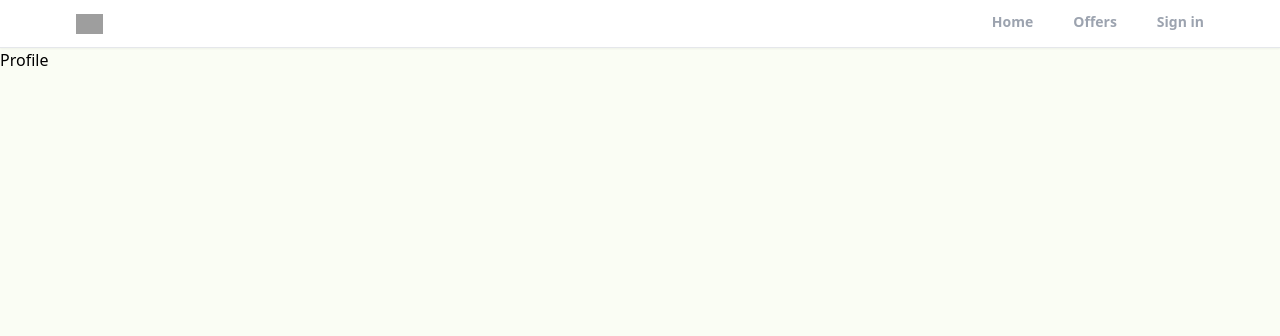
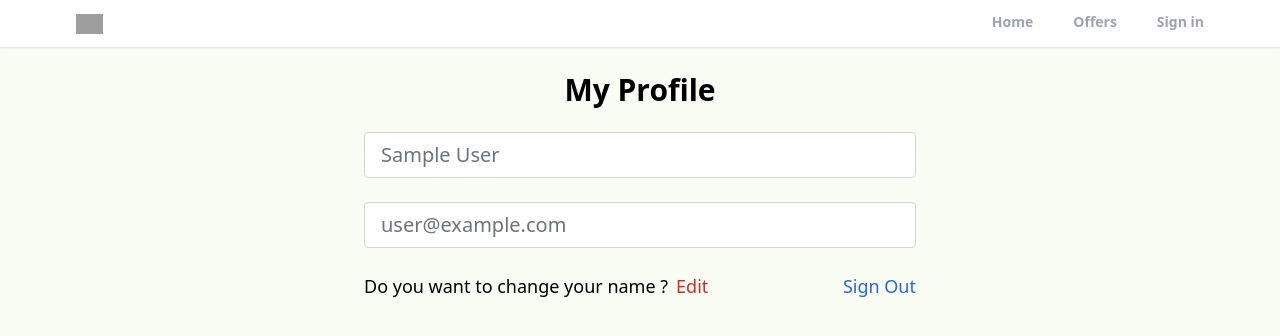
Before and after one commit to bmaxtar/realtor-clone, a React (Create React App) app: page /profile in a window 1280 px wide. Shown: the top 336 px of the page. Built offline with nearby package versions, Linux system fonts and the light colour scheme; no server answers; sample sign-in values are in the browser's storage; grey boxes are pictures that could not be loaded.

Commit message:
private routes & hooks

```diff
--- a/src/App.js
+++ b/src/App.js
@@ -2,6 +2,7 @@
 import { ToastContainer } from "react-toastify";
 import 'react-toastify/dist/ReactToastify.css';
 import Header from "./components/Header";
+import PrivateRoute from "./components/PrivateRoute";
 import Home from "./pages/Home";
 import Offers from "./pages/Offers";
 import Profile from "./pages/Profile";
@@ -15,7 +16,9 @@
         <Header />
         <Routes>
           <Route path="/" element={<Home />} />
-          <Route path="/profile" element={<Profile />} />
+          <Route path="/profile" element={<PrivateRoute />}>
+            <Route path="/profile" element={<Profile />} />
+          </Route>
           <Route path="/login" element={<Login />} />
           <Route path="/register" element={<Register />} />
           <Route path="/forgot-password" element={<ForgotPassword />} />
--- /dev/null
+++ b/src/components/PrivateRoute.jsx
@@ -0,0 +1,14 @@
+import React from 'react';
+import { Navigate, Outlet } from 'react-router';
+import { useAuthStatus } from '../hooks/useAuthStatus';
+
+export default function PrivateRoute() {
+  const { loggedIn, checkingStatus } = useAuthStatus();
+  if (checkingStatus) {
+    return <h3>Loading...</h3>
+  }
+
+  return loggedIn ? <Outlet /> : <Navigate to="/login" />
+
+
+}
--- /dev/null
+++ b/src/hooks/useAuthStatus.jsx
@@ -0,0 +1,19 @@
+import { getAuth, onAuthStateChanged } from 'firebase/auth'
+import { useEffect, useState } from 'react'
+
+export function useAuthStatus() {
+  const [loggedIn, setLoggedIn] = useState(false)
+  const [checkingStatus, setCheckingStatus] = useState(true)
+
+  useEffect(() => {
+    const auth = getAuth()
+    onAuthStateChanged(auth, (user) => {
+      if (user) {
+        setLoggedIn(true)
+      }
+      setCheckingStatus(false)
+    })
+  }, [])
+
+  return { loggedIn, checkingStatus }
+}
--- a/src/pages/Profile.jsx
+++ b/src/pages/Profile.jsx
@@ -1,7 +1,43 @@
-import React from 'react'
+import { getAuth } from 'firebase/auth'
+import React, { useState } from 'react'
 
 export default function Profile() {
+  const auth = getAuth()
+
+  const [formData, setFormData] = useState({
+    name: auth.currentUser.displayName,
+    email: auth.currentUser.email,
+  })
+  const { name, email } = formData
+
+
   return (
-    <div>Profile</div>
+    <>
+      <section className='max-w-6xl mx-auto flex justify-center items-center flex-col'>
+        <h1 className='text-3xl text-center mt-6 font-bold'>My Profile</h1>
+        <div className='w-full md:w-[50%] mt-6 px-3'>
+          <form action="">
+            <input type="text" id="name" value={name} disabled className='w-full px-4 py-2
+            text-xl text-gray-500 bg-white border border-gray-300 rounded transition
+            ease-in-out mb-6' />
+            <input type="email" id="email" value={email} disabled className='w-full px-4 py-2
+            text-xl text-gray-500 bg-white border border-gray-300 rounded transition
+            ease-in-out mb-6' />
+            <div className='flex justify-between whitespace-nowrap text-sm sm:text-lg mb-6'>
+              <p className='flex items-center'>Do you want to change your name ?
+                <span className='ml-2 text-red-600 hover:text-red-700 transition ease-in-out duration-200
+                cursor-pointer '>
+                  Edit
+                </span>
+              </p>
+              <p className='text-blue-600 hover:text-blue-800 transition ease-in-out duration-200 cursor-pointer'
+              >
+                Sign Out
+              </p>
+            </div>
+          </form>
+        </div>
+      </section>
+    </>
   )
 }
```
